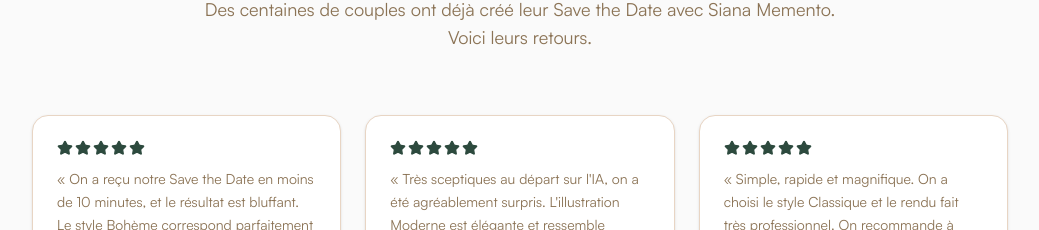
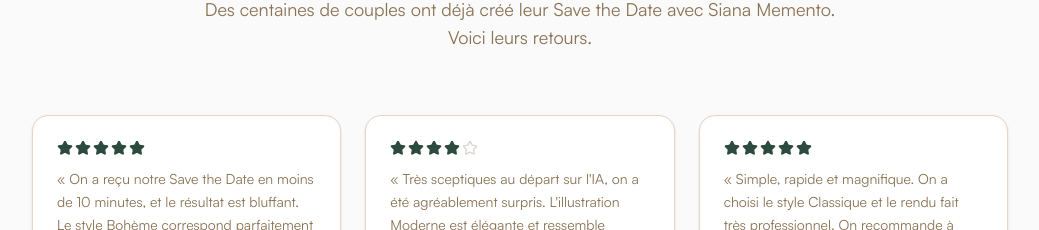
Before and after one commit to ndaen/siana-memento, a Next.js app in the folder siana-memento-web/: page / in a window 1280 px wide. Shown: the part 3096-3326 px from the top of the page, without its empty margins (120-1159 px from the left). Built offline with nearby package versions, Linux system fonts and the light colour scheme; no server answers.

Commit message:
fix(S5-3): vary testimonial ratings 5-4-5 and show empty stars

```diff
--- a/siana-memento-web/src/app/page.tsx
+++ b/siana-memento-web/src/app/page.tsx
@@ -72,7 +72,7 @@ const testimonials = [
   {
     name: "Manon & Romain",
     text: "Très sceptiques au départ sur l'IA, on a été agréablement surpris. L'illustration Moderne est élégante et ressemble vraiment à nos photos. Un rapport qualité-prix imbattable.",
-    stars: 5,
+    stars: 4,
   },
   {
     name: "Julie & Alexandre",
@@ -244,10 +244,10 @@ export default function Home() {
                   className="flex flex-col rounded-xl border border-border bg-card p-6 shadow-sm"
                 >
                   <div className="mb-3 flex gap-0.5" aria-hidden="true">
-                    {Array.from({ length: testimonial.stars }).map((_, i) => (
+                    {Array.from({ length: 5 }).map((_, i) => (
                       <Star
                         key={i}
-                        className="h-4 w-4 fill-current text-primary"
+                        className={`h-4 w-4 ${i < testimonial.stars ? "fill-current text-primary" : "text-muted-foreground/30"}`}
                       />
                     ))}
                   </div>
```
